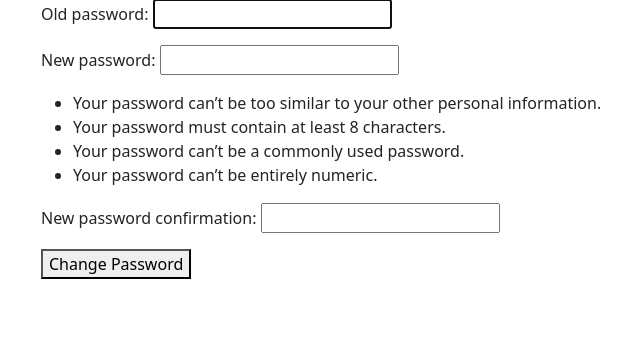
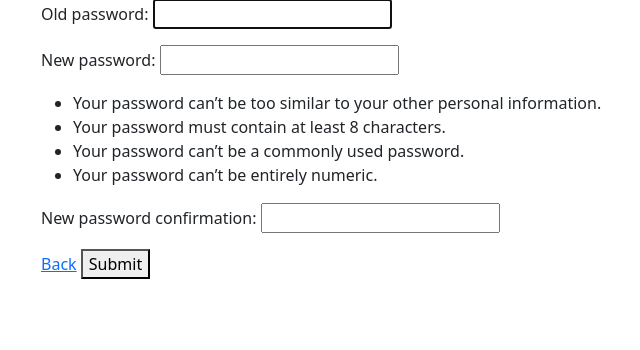
Before and after one commit to nooralhajri/beehive, a Django app: page /accounts/change_password/ in a window 1280 px wide. Shown: the part 103-453 px from the top of the page, without its empty margins (41-681 px from the left). Run offline with Django 4.2, Linux system fonts and the light colour scheme; the visitor is signed in with stand-in values (Sample User, id 1).

Commit message:
Addedpassword change, password reset & views and templates

```diff
--- a/main_app/templates/registration/change_password.html
+++ b/main_app/templates/registration/change_password.html
@@ -1,10 +1,13 @@
 {% extends 'base.html' %}
 
+{% block title %}Change Password Page{% endblock title %}
+
 {% block content %}
-  <h2>Change Password</h2>
-  <form method="post">
-    {% csrf_token %}
-    {{ form.as_p }}
-    <button type="submit">Change Password</button>
-  </form>
-{% endblock %}
+    <h2>Change Password</h2>
+    <form method="post">
+        {% csrf_token %}
+        {{ form.as_p }}
+        <a href="{% url 'home' %}">Back</a>
+        <button type="submit">Submit</button>
+    </form>
+{% endblock content %}
--- a/main_app/templates/registration/password_reset_complete.html
+++ b/main_app/templates/registration/password_reset_complete.html
@@ -1,6 +1,7 @@
 {% extends 'base.html' %}
 
 {% block content %}
-  <h2>Password Reset Complete</h2>
-  <p>Your password has been reset successfully.</p>
+<h2>Reset Password</h2>
+<h3>Hurray! Your password has been changed.</h3>
+<a href="{% url 'login' %}">Click here to Login</a>
 {% endblock %}
--- a/main_app/templates/registration/signup.html
+++ b/main_app/templates/registration/signup.html
@@ -2,7 +2,7 @@
 
  {%block content%}
 
- <h1>SIgNUp PaGE</h1>
+ <h1>Sign Up Page</h1>
  {% if error_message %}
  <p class="red-text">{{error_message}}</p>
  {% endif %}
```
Also changed, not shown: main_app/templates/registration/password_reset_confirm.html (+7 -6 lines).
